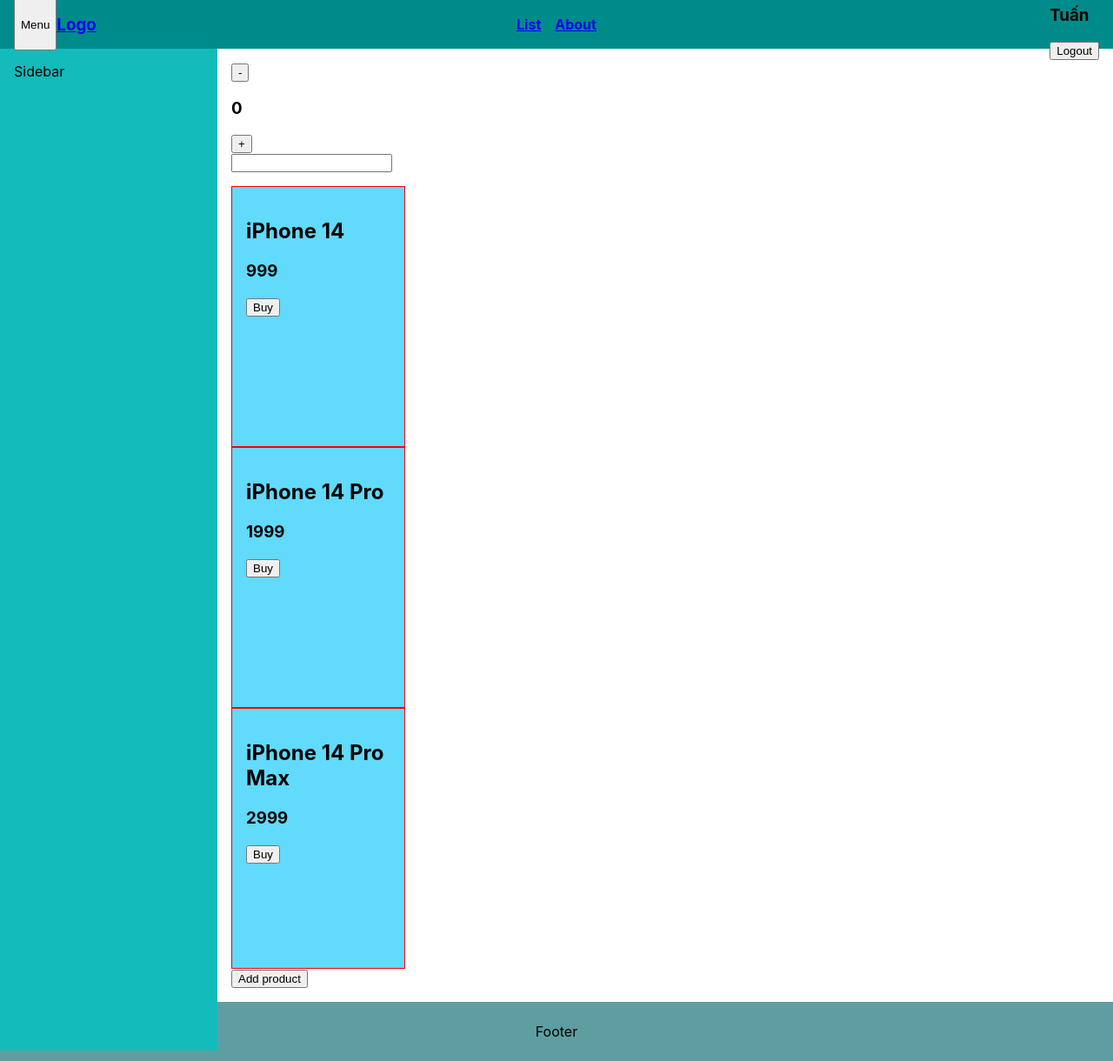
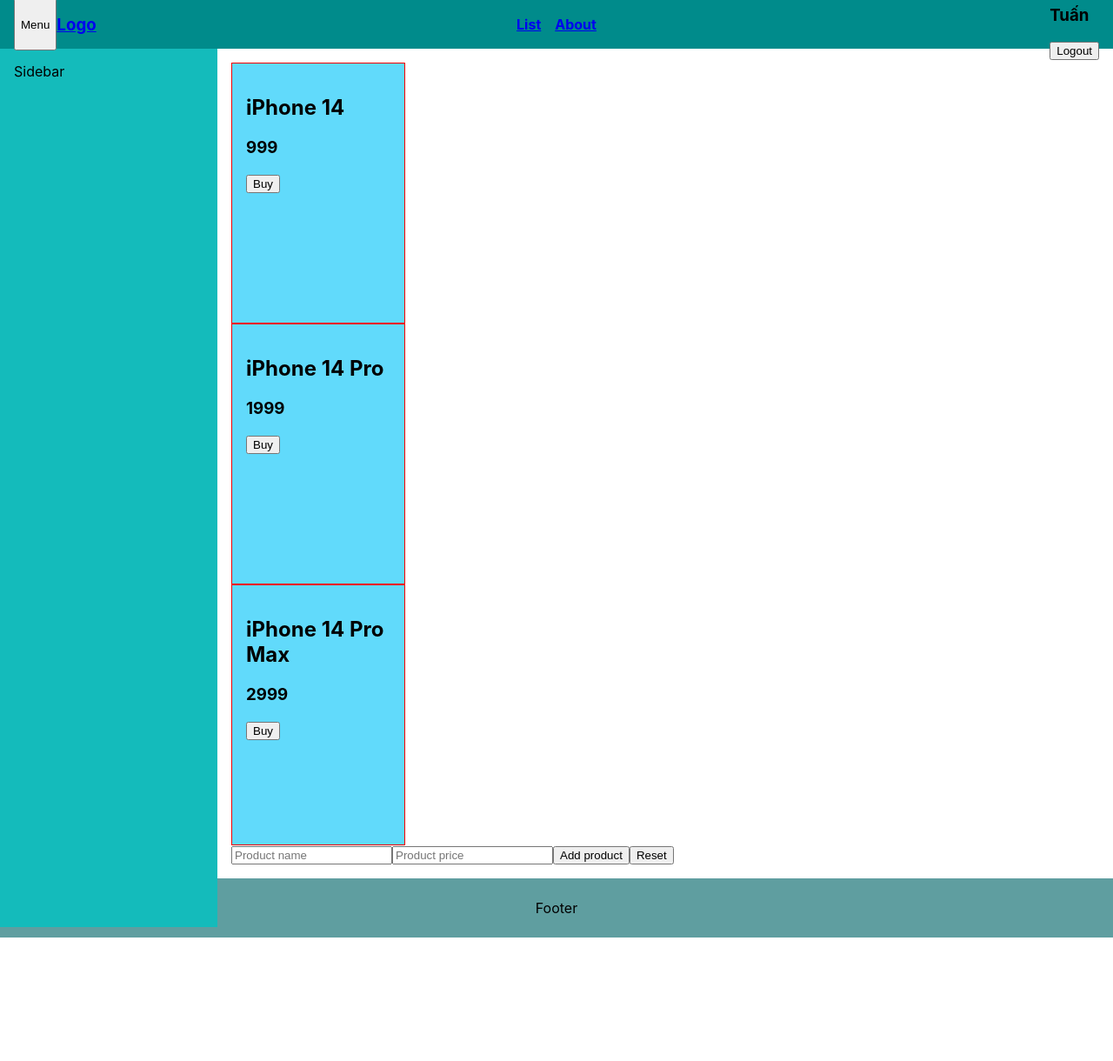
Before and after one commit to lebathanhtuan/fe31-project-templete, a React (Create React App) app: page / in a window 1280 px wide. Shown: the whole page at 87% size. After the commit the page ends 1078 px from the top, so only its background shows below. Built offline with nearby package versions, Linux system fonts and the light colour scheme.

Commit message:
Form basic

```diff
--- a/src/Header.jsx
+++ b/src/Header.jsx
@@ -1,14 +1,14 @@
 function Header(props) {
   const { name, handleClick, isShowSidebar, setIsShowSidebar } = props;
 
-  const handleToggleSidebar = () => {
-    setIsShowSidebar(!isShowSidebar);
-  };
+  // const handleToggleSidebar = () => {
+  //   setIsShowSidebar(!isShowSidebar);
+  // };
 
   return (
     <div className="header">
       <div className="header-logo">
-        <button onClick={() => handleToggleSidebar()}>Menu</button>
+        <button onClick={() => setIsShowSidebar(!isShowSidebar)}>Menu</button>
         <a href="home.html">
           <h3>Logo</h3>
         </a>
--- a/src/Main.jsx
+++ b/src/Main.jsx
@@ -1,11 +1,7 @@
 import { useState } from "react";
 
 function Main({ isShowSidebar }) {
-  const [count, setCount] = useState(0);
-  const [text, setText] = useState("");
-  console.log("🚀 ~ file: Main.jsx:6 ~ Main ~ text:", text);
-
-  const productList = [
+  const [productList, setProductList] = useState([
     {
       name: "iPhone 14",
       price: 999,
@@ -18,27 +14,73 @@
       name: "iPhone 14 Pro Max",
       price: 2999,
     },
-  ];
-
-  const handlePlus = () => {
-    setCount(count + 1);
-  };
-
-  const handleMinus = () => {
-    setCount(count - 1);
-  };
+  ]);
+  const [productData, setProductData] = useState({
+    name: "",
+    price: "",
+  });
+  console.log("🚀 ~ file: Main.jsx:22 ~ Main ~ productData:", productData);
+  const [productErrors, setProductErrors] = useState({
+    name: "",
+    price: "",
+  });
 
   const handleBuyProduct = (e, name) => {
-    console.log(e.target);
     console.log(`buy ${name}`);
   };
 
-  const handleChangeSearchKey = (e) => {
-    setText(e.target.value);
+  const handleChangeProductData = (e, key) => {
+    setProductData({
+      ...productData,
+      [key]: e.target.value,
+    });
   };
 
   const handleAddProduct = () => {
-    // setProductList ...
+    const onlyNumberRegex = /^[0-9]/g;
+    let isValid = true;
+    const errors = {
+      name: "",
+      price: "",
+    };
+    if (!productData.name) {
+      errors.name = "Name is required !!!";
+      isValid = false;
+    } else {
+      errors.name = "";
+    }
+
+    if (!productData.price) {
+      errors.price = "Price is required !!!";
+      isValid = false;
+    } else if (!onlyNumberRegex.test(productData.price)) {
+      errors.price = "Price is number !!!";
+      isValid = false;
+    } else {
+      errors.price = "";
+    }
+
+    if (isValid) {
+      setProductList([
+        ...productList,
+        {
+          name: productData.name,
+          price: parseInt(productData.price),
+        },
+      ]);
+      setProductData({
+        name: "",
+        price: "",
+      });
+    }
+    setProductErrors(errors);
+  };
+
+  const handleResetForm = () => {
+    setProductData({
+      name: "",
+      price: "",
+    });
   };
 
   const renderProductList = () => {
@@ -55,15 +97,23 @@
 
   return (
     <div className={isShowSidebar ? "main" : "main full"}>
-      <button onClick={() => handleMinus()}>-</button>
-      <h3>{count}</h3>
-      <button onClick={() => handlePlus()}>+</button>
-      <div>
-        <input name="searchKey" onChange={(e) => handleChangeSearchKey(e)} />
-        <p>{text}</p>
-      </div>
       <div>{renderProductList()}</div>
+      <input
+        type="text"
+        onChange={(e) => handleChangeProductData(e, "name")}
+        value={productData.name}
+        placeholder="Product name"
+      />
+      <span>{productErrors.name}</span>
+      <input
+        type="text"
+        onChange={(e) => handleChangeProductData(e, "price")}
+        value={productData.price}
+        placeholder="Product price"
+      />
+      <span>{productErrors.price}</span>
       <button onClick={() => handleAddProduct()}>Add product</button>
+      <button onClick={() => handleResetForm()}>Reset</button>
     </div>
   );
 }
--- a/src/Sidebar.jsx
+++ b/src/Sidebar.jsx
@@ -1,5 +1,3 @@
-import { useState } from "react";
-
 function Sidebar(props) {
   const { isShowSidebar } = props;
 
```
